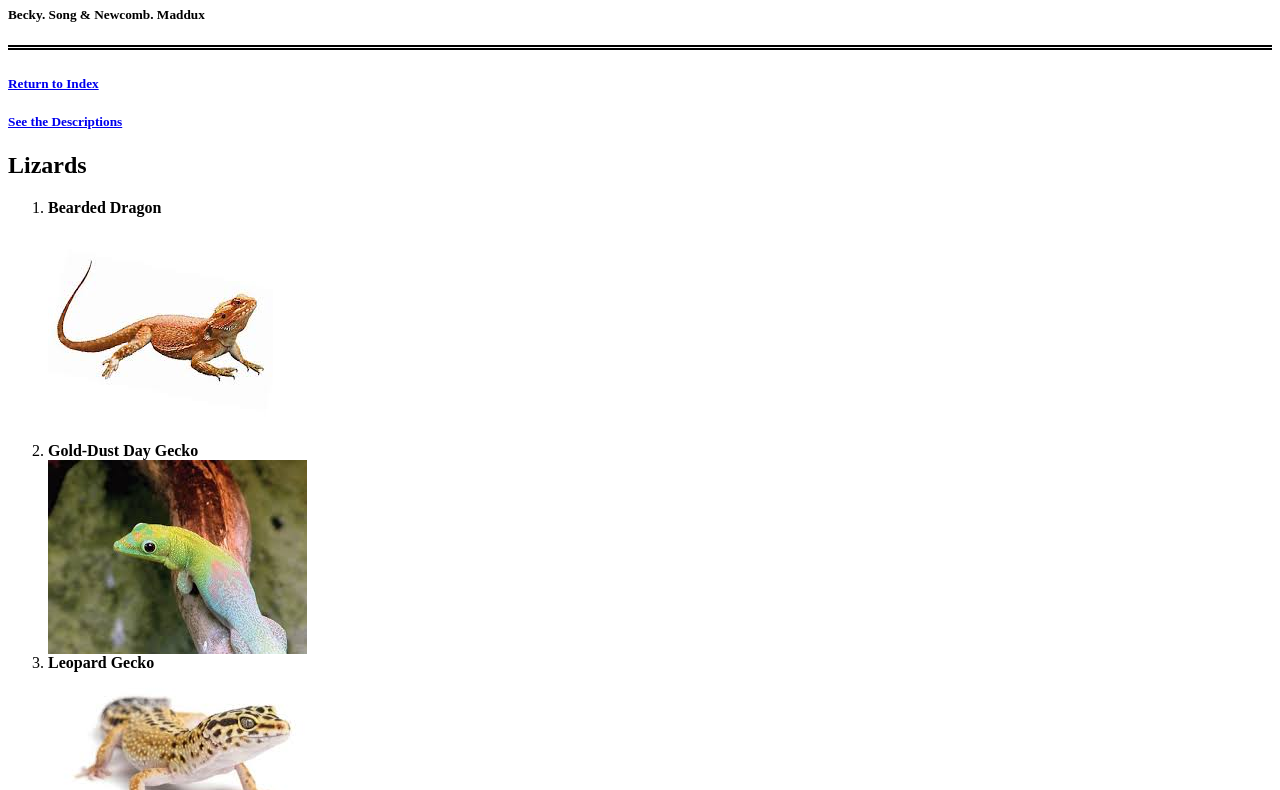
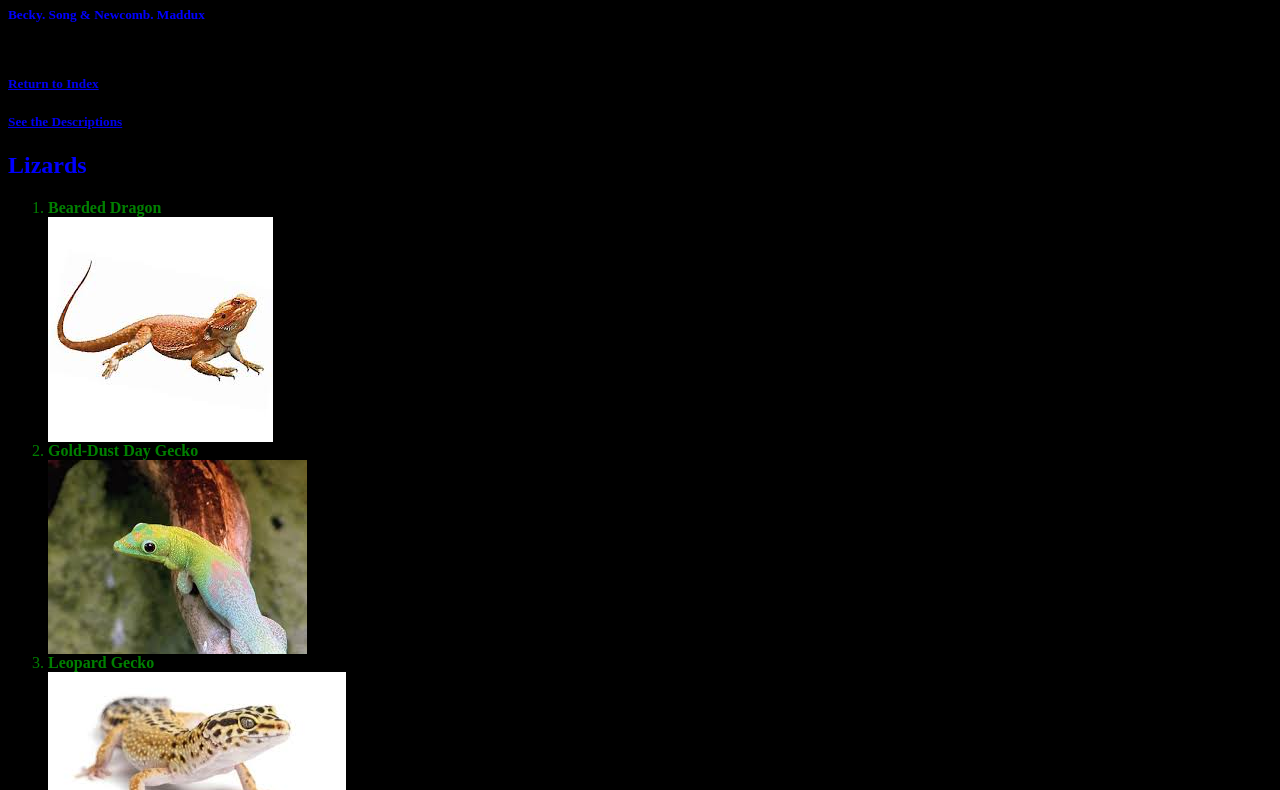
Before and after one commit to Newcomb/petwebsite, a plain HTML site: page pictures.html in a window 1280 px wide. Shown: the part 60-850 px from the top of the page. Drawn offline with Linux system fonts and the light colour scheme.

Commit message:
Update pictures.html

```diff
--- a/pictures.html
+++ b/pictures.html
@@ -1,5 +1,7 @@
 <html>
-<head><title>Pet Website-Pictures</title></head>
+<head><title>Pet Website-Pictures</title>
+  <link rel="stylesheet" type= "text/css" href="style.css">
+</head>
 <body>
   <h1>Images of Pets</h1>
   <h5>Becky. Song & Newcomb. Maddux</h5>
```
